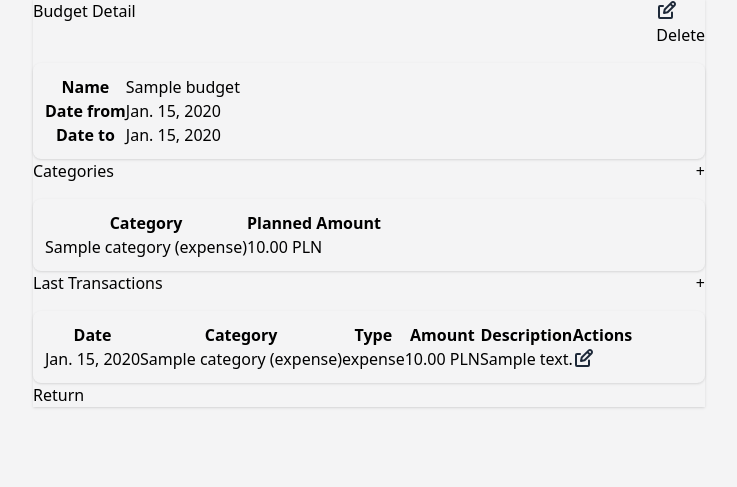
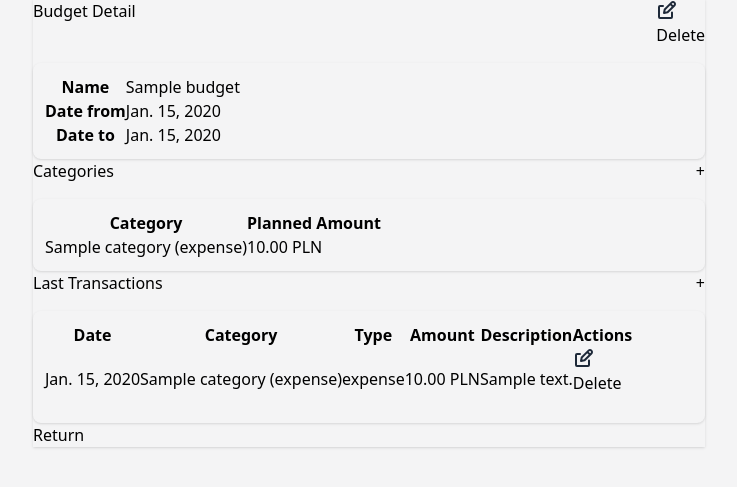
Before and after one commit to sbockowski/rachu-ciach-web, a Django app: page /budgets/00000000-0000-0000-0000-000000000001/ in a window 1280 px wide. Shown: the part 65-552 px from the top of the page, without its empty margins (271-1008 px from the left). Run offline with Django 5.2, Linux system fonts and the light colour scheme; a user stored in the database is signed in; tables that the repository leaves empty hold one stand-in row (values such as "Sample post"); some libraries are stand-ins or nearby versions.

Commit message:
Add function delete for transaction

```diff
--- /dev/null
+++ b/apps/transactions/templates/transaction_list.html
@@ -0,0 +1,68 @@
+
+<!-- 📋 Last transactions -->
+<div class="card">
+    <div class="card-body">
+        <div class="flex justify-between">
+            <h2 class="card-title mb-4">Last Transactions</h2>
+            <button class="btn btn-success btn-md mb-4">+</button>
+        </div>
+        <div class="flex justify-between items-center p-3 bg-base-100 rounded-lg shadow-sm">
+            <table class="table table-zebra">
+                <thead>
+                <tr>
+                    <th>Date</th>
+                    <th>Category</th>
+                    <th>Type</th>
+                    <th>Amount</th>
+                    <th>Description</th>
+                    <th>Actions</th>
+                </tr>
+                </thead>
+                <tbody>
+                {% for transaction in transactions %}
+                <tr>
+                    <td>{{ transaction.date }}</td>
+                    <td>{{ transaction.category }}</td>
+                    <td>{{ transaction.type }}</td>
+                    <td>{{ transaction.amount }} PLN</td>
+                    <td>{{ transaction.description }}</td>
+                    <td>
+                        <a href="/transactions/{{ transaction.id }}/update/" class="btn btn-warning">
+                            <svg class="w-6 h-6 text-gray-800 dark:text-white" aria-hidden="true"
+                                 xmlns="http://www.w3.org/2000/svg" width="24"
+                                 height="24" fill="none" viewBox="0 0 24 24">
+                                <path stroke="currentColor" stroke-linecap="round" stroke-linejoin="round"
+                                      stroke-width="2"
+                                      d="m14.304 4.844 2.852 2.852M7 7H4a1 1 0 0 0-1 1v10a1 1 0 0 0 1 1h11a1 1 0 0 0 1-1v-4.5m2.409-9.91a2.017 2.017 0 0 1 0 2.853l-6.844 6.844L8 14l.713-3.565 6.844-6.844a2.015 2.015 0 0 1 2.852 0Z"/>
+                            </svg>
+                        </a>
+                        <button class="btn btn-error btn-md mb-4" onclick="delete_modal_{{ transaction.id|cut:"-" }}.showModal()">Delete</button>
+                    </td>
+                </tr>
+                <dialog id="delete_modal_{{ transaction.id|cut:"-" }}" class="modal">
+                    <div class="modal-box">
+                        <h3 class="font-bold text-lg">Delete transaction</h3>
+                        <p class="py-4">Are sure that you want to delete transaction <strong>{{ transaction.category }} {{ transaction.amount }}</strong>?</p>
+                        <div class="modal-action">
+                            <form method="dialog">
+                                <button class="btn">Cancel</button>
+                            </form>
+                            <form method="post" action="{% url 'transaction_delete' transaction.pk %}">
+                                {% csrf_token %}
+                                <button type="submit" class="btn btn-error">Delete</button>
+                            </form>
+                        </div>
+                    </div>
+                </dialog>
+                {% empty %}
+                <tr>
+                    <td colspan="5" class="text-center opacity-70">
+                        No transactions yet
+                    </td>
+                </tr>
+                {% endfor %}
+                </tbody>
+            </table>
+        </div>
+    </div>
+</div>
--- a/apps/transactions/urls/ui.py
+++ b/apps/transactions/urls/ui.py
@@ -1,12 +1,10 @@
 from django.urls import path
 
-from apps.transactions.views.ui import TransactionCreateView, get_transaction_type, TransactionUpdateView
+from apps.transactions.views.ui import TransactionCreateView, get_transaction_type, TransactionUpdateView, TransactionDeleteView
 
 urlpatterns = [
     path('transactions/create/', TransactionCreateView.as_view(), name='transaction_create'),
     path('transactions/category-type/', get_transaction_type, name='transaction_category_type'),
     path('transactions/<pk>/update/', TransactionUpdateView.as_view(), name='transaction_update'),
-    # path('budgets/<pk>/delete/', BudgetDeleteView.as_view(), name='budget_delete'),
-    # path('budgets/<pk>/delete/', BudgetDeleteView.as_view(), name='budget_delete'),
-    # path('budgets/<pk>/', BudgetDetailView.as_view(), name='budget_detail'),
+    path('transactions/<pk>/delete/', TransactionDeleteView.as_view(), name='transaction_delete'),
 ]
```
Also changed, not shown: apps/budgets/templates/budget_detail.html (+1 -52 lines), apps/transactions/views/ui.py (+8 -1 lines).
